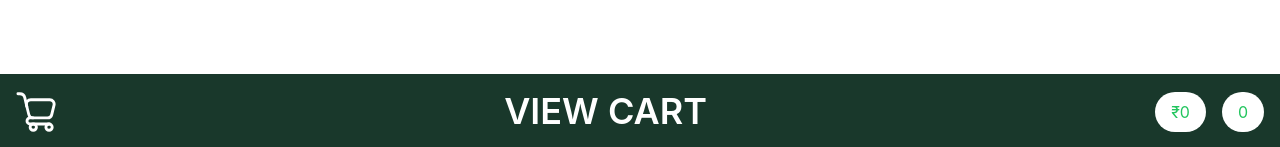
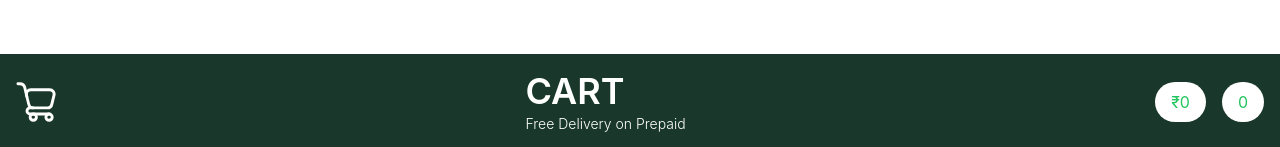
Before and after one commit to anurag-choudhury/seedhakhetse-ecommerce, a React (Create React App) app: page / in a window 1280 px wide. Shown: the part 650-797 px from the top of the page. Built offline with nearby package versions, Linux system fonts and the light colour scheme; no server answers.

Commit message:
added some minor css changes

```diff
--- a/src/components/ProductCategory.js
+++ b/src/components/ProductCategory.js
@@ -229,6 +229,7 @@ const ProductCategory = () => {
                 onClick={totalqt > 0 ? viewCart : null}
             >
                 <svg
+                    className="-mr-10 md:mr-0"
                     xmlns="http://www.w3.org/2000/svg"
                     viewBox="0 0 35 35"
                     id="cart"
@@ -239,6 +240,7 @@ const ProductCategory = () => {
                     <path d="M9.46 14a1.25 1.25 0 0 1-1.21-1L6.46 5.23A3.21 3.21 0 0 0 3.32 2.75H1.69a1.25 1.25 0 0 1 0-2.5H3.32A5.71 5.71 0 0 1 8.9 4.66l1.78 7.77a1.24 1.24 0 0 1-.93 1.5A1.43 1.43 0 0 1 9.46 14zM15.11 34.75a4 4 0 1 1 4-4A4 4 0 0 1 15.11 34.75zm0-5.54a1.52 1.52 0 1 0 1.52 1.52A1.52 1.52 0 0 0 15.11 29.21zM28.93 34.75a4 4 0 1 1 4-4A4 4 0 0 1 28.93 34.75zm0-5.54a1.52 1.52 0 1 0 1.53 1.52A1.52 1.52 0 0 0 28.93 29.21z"></path>
                     <path d="M28.93,29.21H12.27a3.89,3.89,0,1,1,0-7.78h2.65a1.25,1.25,0,1,1,0,2.5H12.27a1.39,1.39,0,1,0,0,2.78H28.93a1.25,1.25,0,0,1,0,2.5Z"></path>
                 </svg>
+                <div className="self-start">
                     <div
                         className="text-3xl md:text-4xl"
                         style={{
@@ -249,7 +251,11 @@ const ProductCategory = () => {
                             textAlign: "left",
                         }}
                     >
-                    VIEW CART
+                        CART
+                    </div>
+                    <p className="text-sm font-light">
+                        Free Delivery on Prepaid
+                    </p>
                 </div>
                 <div className="flex items-center">
                     <div className="bg-white text-green-500 px-4 py-2 rounded-full mr-4">
```
Lines whose indentation alone changed are shown as unchanged.
